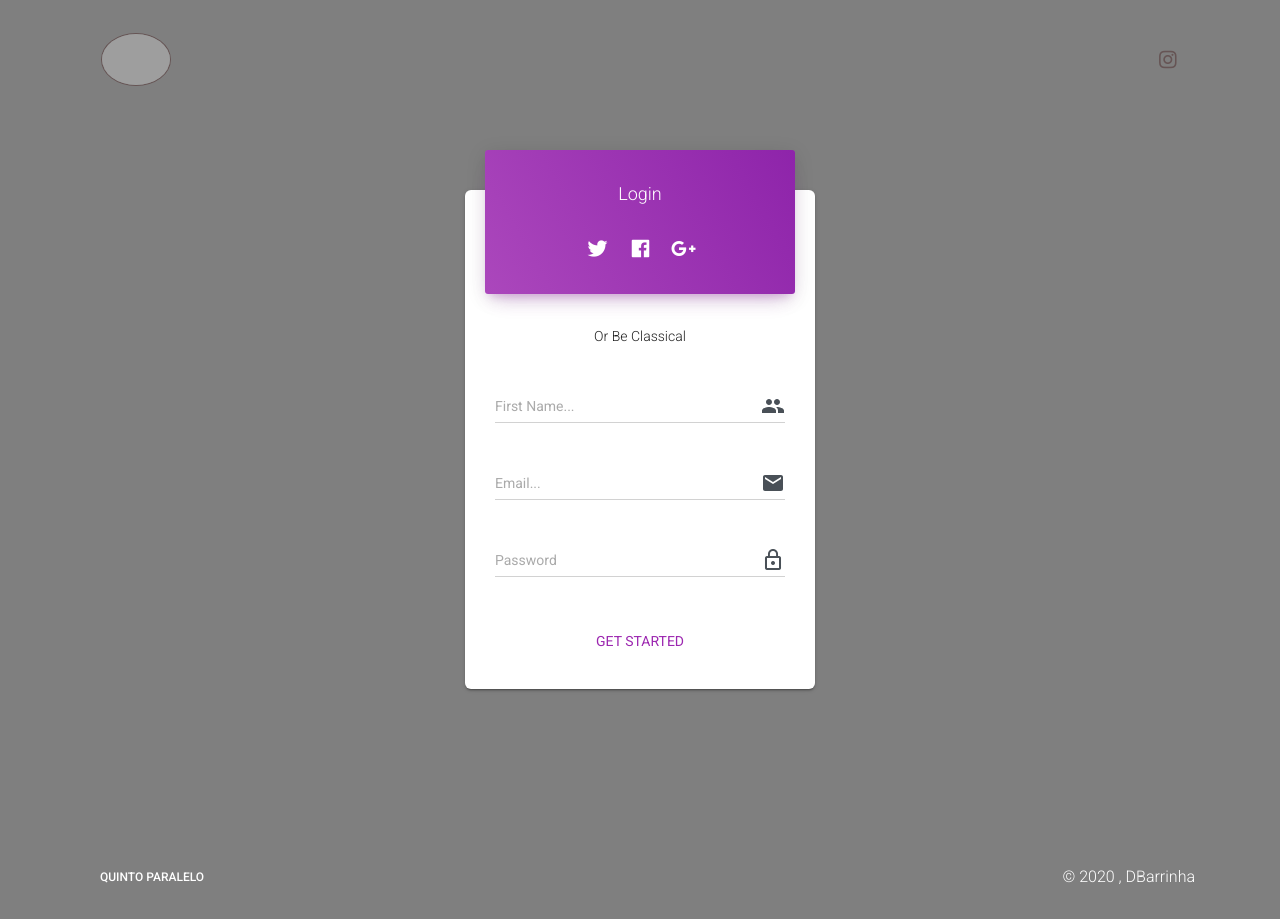
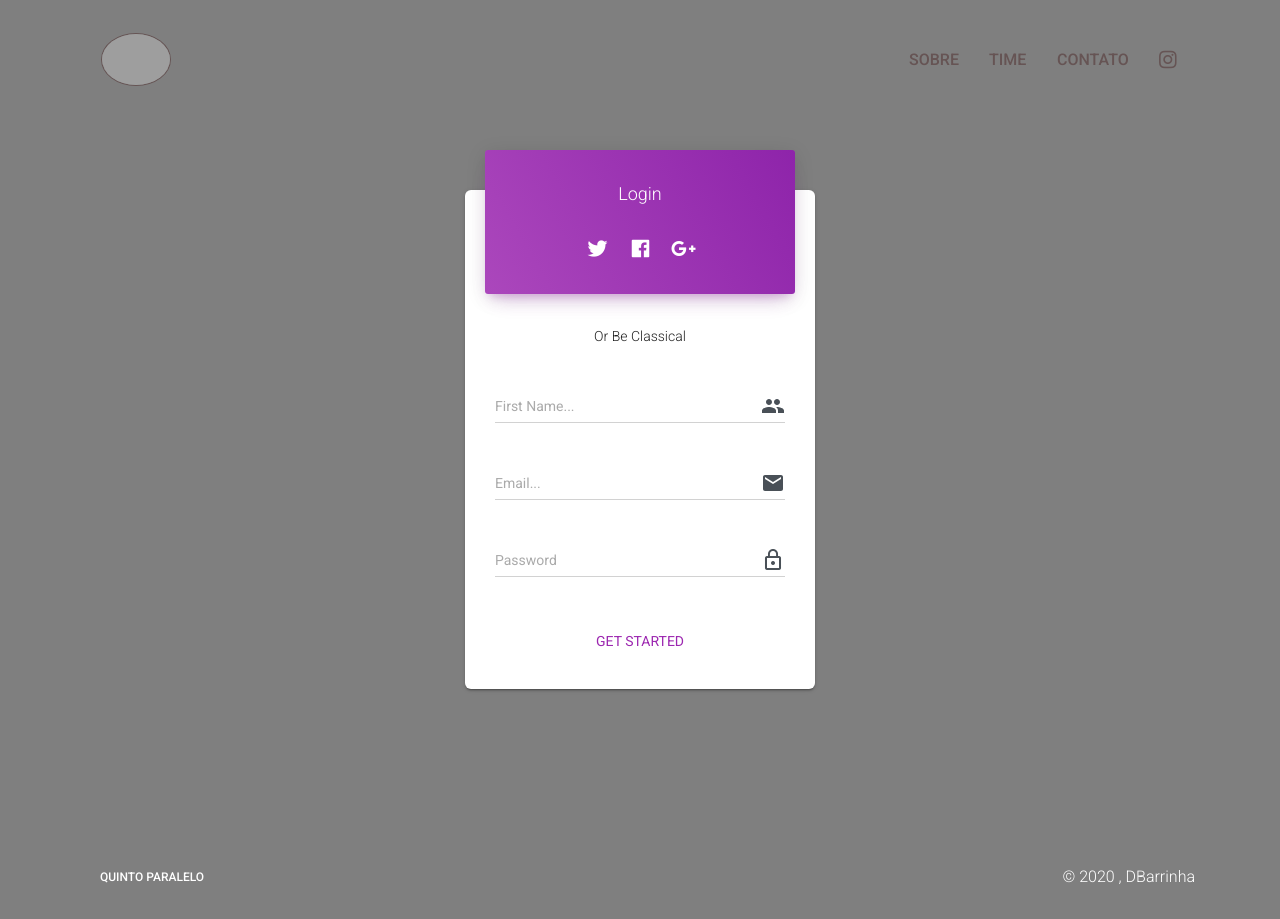
Before and after one commit to dbarrinha/quinto-paralelo-next, a Next.js app: page /login in a window 1280 px wide. Built offline with nearby package versions, Linux system fonts and the light colour scheme; grey boxes are pictures that could not be loaded.

Commit message:
menu com scroll

```diff
--- a/assets/jss/nextjs-material-kit/components/headerLinksStyle.js
+++ b/assets/jss/nextjs-material-kit/components/headerLinksStyle.js
@@ -40,10 +40,10 @@ const headerLinksStyle = theme => ({
     color: "inherit",
     position: "relative",
     padding: "0.9375rem",
-    fontWeight: "400",
-    fontSize: "12px",
+    fontWeight: "500",
+    fontSize: "16px",
     textTransform: "uppercase",
-    borderRadius: "3px",
+    borderRadius: "15px",
     lineHeight: "20px",
     textDecoration: "none",
     margin: "0px",
--- a/assets/scss/core/_misc.scss
+++ b/assets/scss/core/_misc.scss
@@ -72,6 +72,7 @@ html {
   -ms-text-size-adjust: 100%;
   -ms-overflow-style: scrollbar;
   -webkit-tap-highlight-color: transparent;
+  scroll-behavior: smooth;
 }
 body {
   background-color: #fff;
--- a/components/Header/Header.js
+++ b/components/Header/Header.js
@@ -33,6 +33,25 @@ export default function Header(props) {
       }
     };
   });
+
+  const scrollTo = (id) => {
+    let section = document.querySelector(id)
+
+    if(id = "#header"){
+      $('html, body').animate({
+        scrollTop: 0
+      }, 200, function () {
+       // window.location.hash = hash;
+      });
+    }else{
+      $('html, body').animate({
+        scrollTop: $(section).offset().top
+      }, 200, function () {
+       // window.location.hash = hash;
+      });
+    }
+  }
+
   const handleDrawerToggle = () => {
     setMobileOpen(!mobileOpen);
   };
@@ -64,7 +83,7 @@ export default function Header(props) {
   });
   const brandComponent = (
     <div >
-      <Button className={classes.title}>
+      <Button onClick={()=> scrollTo('#header')} className={classes.title}>
         <img style={{ width: 70, borderStyle: 'solid', borderWidth: 1, borderRadius: '50%' }} src={team1} alt="..." />
 
       </Button>
--- a/components/Header/HeaderLinks.js
+++ b/components/Header/HeaderLinks.js
@@ -10,12 +10,58 @@ const useStyles = makeStyles(styles);
 
 export default function HeaderLinks(props) {
   const classes = useStyles();
+
+  const scrollTo = (id) => {
+    let section = document.querySelector(id)
+
+    if (id == "#header") {
+      $('html, body').animate({
+        scrollTop: 0
+      }, 200, function () {
+        // window.location.hash = hash;
+      });
+    } else {
+      $('html, body').animate({
+        scrollTop: $(section).offset().top
+      }, 200, function () {
+        // window.location.hash = hash;
+      });
+    }
+  }
+
   return (
     <List className={classes.list}>
       <ListItem className={classes.listItem}>
+        <ListItem className={classes.listItem}>
+          <Button
+            onClick={() => scrollTo('#about')}
+            color="transparent"
+            className={classes.navLink}
+          >
+            Sobre
+        </Button>
+        </ListItem>
+        <ListItem className={classes.listItem}>
+          <Button
+            onClick={() => scrollTo('#team')}
+            color="transparent"
+            className={classes.navLink}
+          >
+            Time
+        </Button>
+        </ListItem>
+        <ListItem className={classes.listItem}>
+          <Button
+            onClick={() => scrollTo('#contato')}
+            color="transparent"
+            className={classes.navLink}
+          >
+            Contato
+        </Button>
+        </ListItem>
         <Tooltip
           id="instagram-tooltip"
-          title="Nos siga no instagram"
+          title="Siga-nos no Instagram"
           placement={"top"}
           classes={{ tooltip: classes.tooltip }}
         >
--- a/pages-sections/LandingPage-Sections/ProductSection.js
+++ b/pages-sections/LandingPage-Sections/ProductSection.js
@@ -18,7 +18,7 @@ const useStyles = makeStyles(styles);
 export default function ProductSection() {
   const classes = useStyles();
   return (
-    <div className={classes.section}>
+    <div  id="about" className={classes.section}>
       <GridContainer justify="center">
 
         <GridItem xs={12} sm={12} md={12}>
--- a/pages-sections/LandingPage-Sections/TeamSection.js
+++ b/pages-sections/LandingPage-Sections/TeamSection.js
@@ -30,7 +30,7 @@ export default function TeamSection() {
     classes.imgFluid
   );
   return (
-    <div className={classes.section}>
+    <div id="team" className={classes.section}>
       <h2 className={classes.title}>Nosso Time</h2>
       <div>
         <GridContainer>
--- a/pages-sections/LandingPage-Sections/WorkSection.js
+++ b/pages-sections/LandingPage-Sections/WorkSection.js
@@ -17,7 +17,7 @@ const useStyles = makeStyles(styles);
 export default function WorkSection() {
   const classes = useStyles();
   return (
-    <div className={classes.section}>
+    <div  id="contato" className={classes.section}>
       <GridContainer justify="center">
         <GridItem cs={12} sm={12} md={8}>
           <h2 className={classes.title}>Vem dar um "oi" pro <a href="mailto:dbarrinha@hotmail.com"> Quinto //</a></h2>
--- a/pages/_document.js
+++ b/pages/_document.js
@@ -35,6 +35,10 @@ class MyDocument extends Document {
           <Main />
           <NextScript />
         </body>
+        <script
+          src="https://code.jquery.com/jquery-3.4.1.min.js"
+          integrity="sha256-CSXorXvZcTkaix6Yvo6HppcZGetbYMGWSFlBw8HfCJo="
+          crossorigin="anonymous"></script>
       </html>
     );
   }
```
Also changed, not shown: pages/landing.js (+5 -2 lines).
